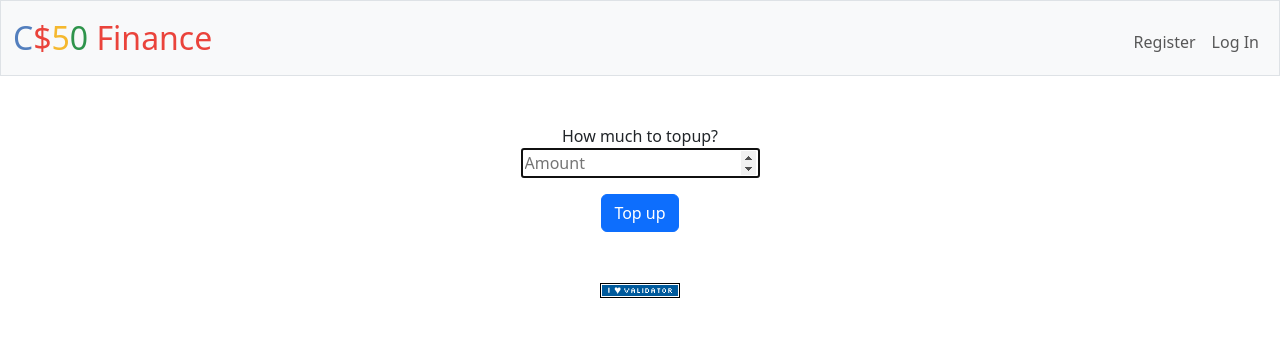
After one commit to All-muscles/cs50-finance-flask, a Flask app: page /topup in a window 1280 px wide. The commit adds this page. Shown: the top 337 px of the page. Run offline with Flask 3, Linux system fonts and the light colour scheme; some libraries are stand-ins or nearby versions.

Commit message:
added the feature for topup, definitely not the best way to top in IRL bbut just for fun

```diff
--- a/app.py
+++ b/app.py
@@ -285,7 +285,7 @@ def sell():
         if sold_shares is None:
             sold_shares = 0
         if sold_shares >= purchased_shares:
-            apology(f"You do not have enough shares to sell of the symbol {symbol}")
+            return apology(f"You do not have enough shares to sell of the symbol {symbol}")
         else:
             db.execute("INSERT INTO sells (uuid, price_cents, shares, symbol, time) VALUES (?, ?, ?, ?, ?)", uuid, current_price, shares, symbol, datetime.now())
 
@@ -310,3 +310,29 @@ def sell():
                 symbols.append(symbol)
         # import pdb; pdb.set_trace()
         return render_template("sell.html", symbols=symbols)
+
+@app.route("/topup", methods=["get", "post"])
+@login_required
+def topup():
+    """Top up users cash score"""
+    if request.method == "post":
+        amount = request.form.get("amount")
+        uuid = session["user_id"]
+
+        try:
+            amount = float(amount)
+        except:
+            return apology("Please try to enter a number like 1.22")
+
+        # check if the floating points are two
+        decimals = len(str(amount).split(".")[1])
+        if decimals > 2:
+            return apology("Please try to enter a number like 1.22")
+
+        user_balance = db.execute("SELECT balance_cents FROM users WHERE uuid = ?", uuid)[0]["balance_cents"]
+
+        db.execute("UPDATE users SET balance_cents = ? WHERE uuid = ?", user_balance + amount * 100, uuid)
+
+        return redirect("/")
+    else:
+        return render_template("topup.html")
--- a/templates/layout.html
+++ b/templates/layout.html
@@ -35,6 +35,7 @@
                             <li class="nav-item"><a class="nav-link" href="/buy">Buy</a></li>
                             <li class="nav-item"><a class="nav-link" href="/sell">Sell</a></li>
                             <li class="nav-item"><a class="nav-link" href="/history">History</a></li>
+                            <li class="nav-item"><a class="nav-link" href="/topup">Topup</a></li>
                         </ul>
                         <ul class="navbar-nav ms-auto mt-2">
                             <li class="nav-item"><a class="nav-link" href="/logout">Log Out</a></li>
--- /dev/null
+++ b/templates/topup.html
@@ -0,0 +1,17 @@
+{% extends "layout.html" %}
+
+{% block title %}
+    Top up
+{% endblock %}
+
+{% block main %}
+    How much to topup?
+
+    <form method="post" action="/topup">
+        <div class="mb-3">
+            <input type="number" step="0.01" name="amount" placeholder="Amount" autocomplete="off" autofocus>
+        </div>
+
+        <button class="btn btn-primary" type="submit">Top up</button>
+    </form>
+{% endblock %}
```
